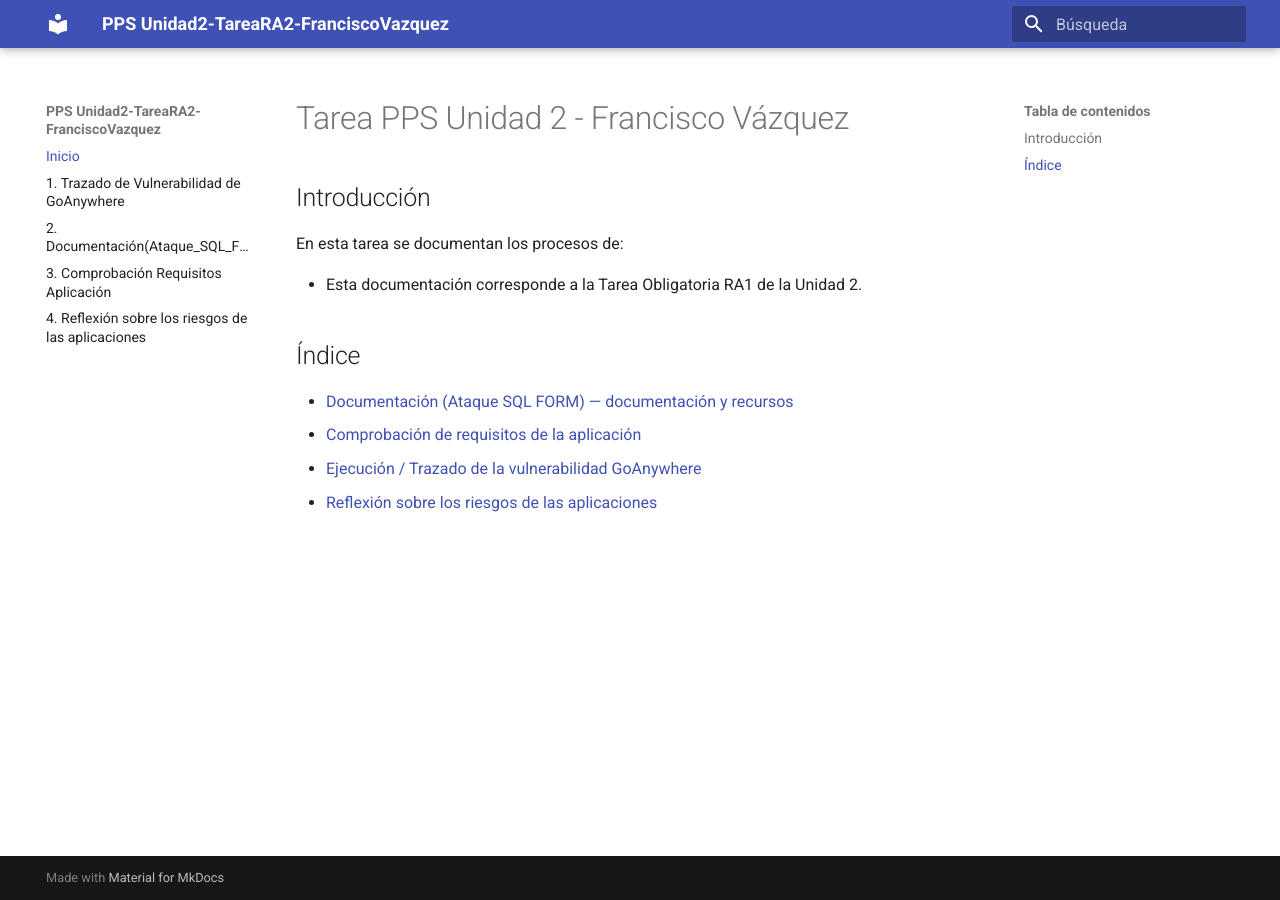
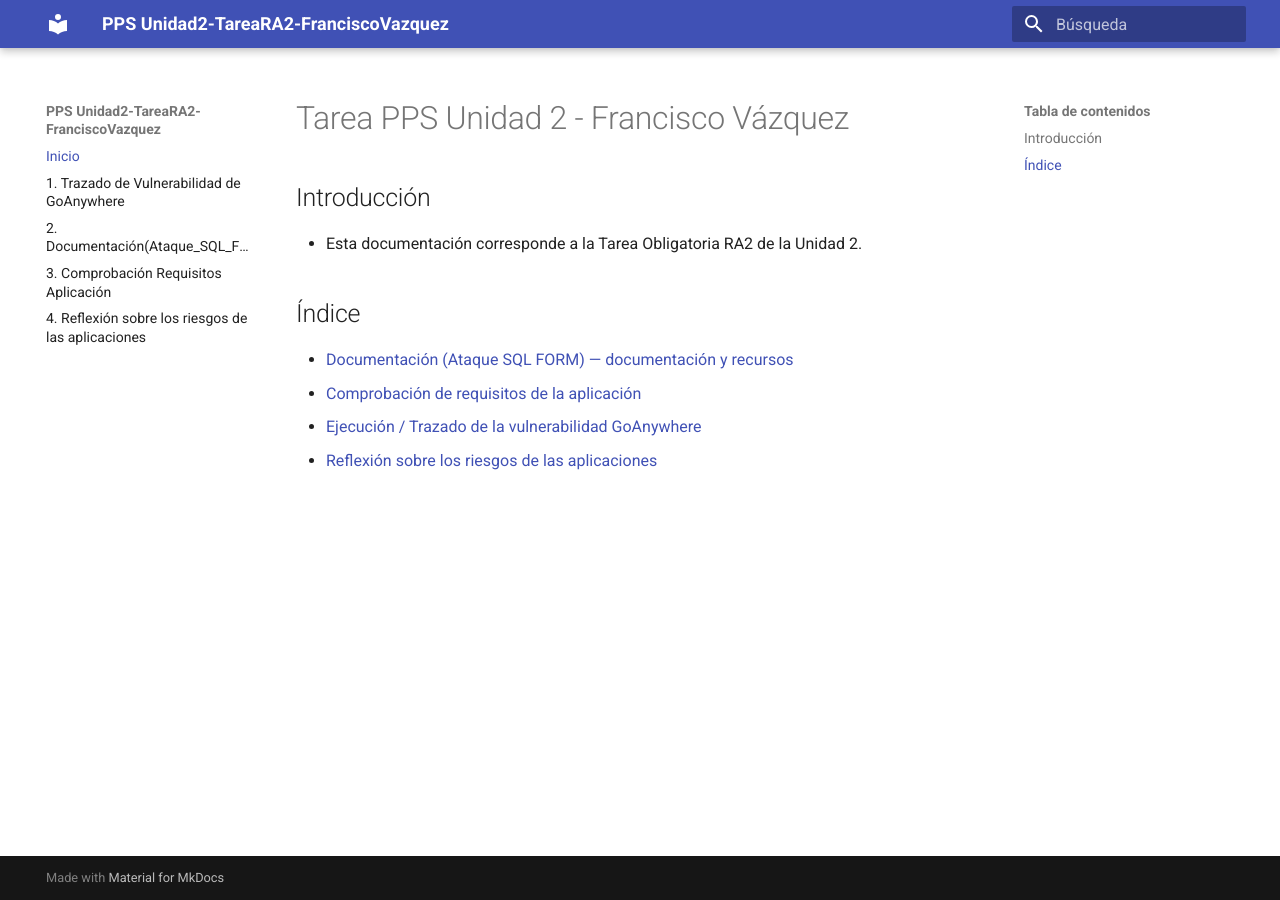
Before and after one commit to fvazquezf03/Unidad2-TareaRA2-Francisco, an MkDocs documentation site: the page built from doc/index.md, in a window 1280 px wide. Built offline with MkDocs 1.6.1 and Material for MkDocs 9.7.7, drawn with Linux system fonts in a browser that asks for light colours.

Commit message:
Modificación del index Tarea Obligatoria RA2

```diff
--- a/doc/index.md
+++ b/doc/index.md
@@ -1,12 +1,11 @@
 # Tarea PPS Unidad 2 - Francisco Vázquez
 
 ## Introducción
-En esta tarea se documentan los procesos de:
-
-- Esta documentación corresponde a la Tarea Obligatoria RA1 de la Unidad 2.
+- Esta documentación corresponde a la Tarea Obligatoria RA2 de la Unidad 2.
 
 ## Índice
 - [Documentación (Ataque SQL FORM) — documentación y recursos](Documentación(Ataque_SQL_FORM)/Documentación(Ataque_SQL_FORM).md)
 - [Comprobación de requisitos de la aplicación](ComprobaciónRequisitosAplicación/ComprobacionRequisitosAplicacion_Francisco.md)
 - [Ejecución / Trazado de la vulnerabilidad GoAnywhere](TrazadoVulnerabilidadGoAnywhere/TrazadoVulnerabilidadGoAnywhere.md)
+
 - [Reflexión sobre los riesgos de las aplicaciones](Reflexiónsobrelosriesgosdelasaplicaciones/Reflexiónsobrelosriesgosdelasaplicaciones.md)
```
